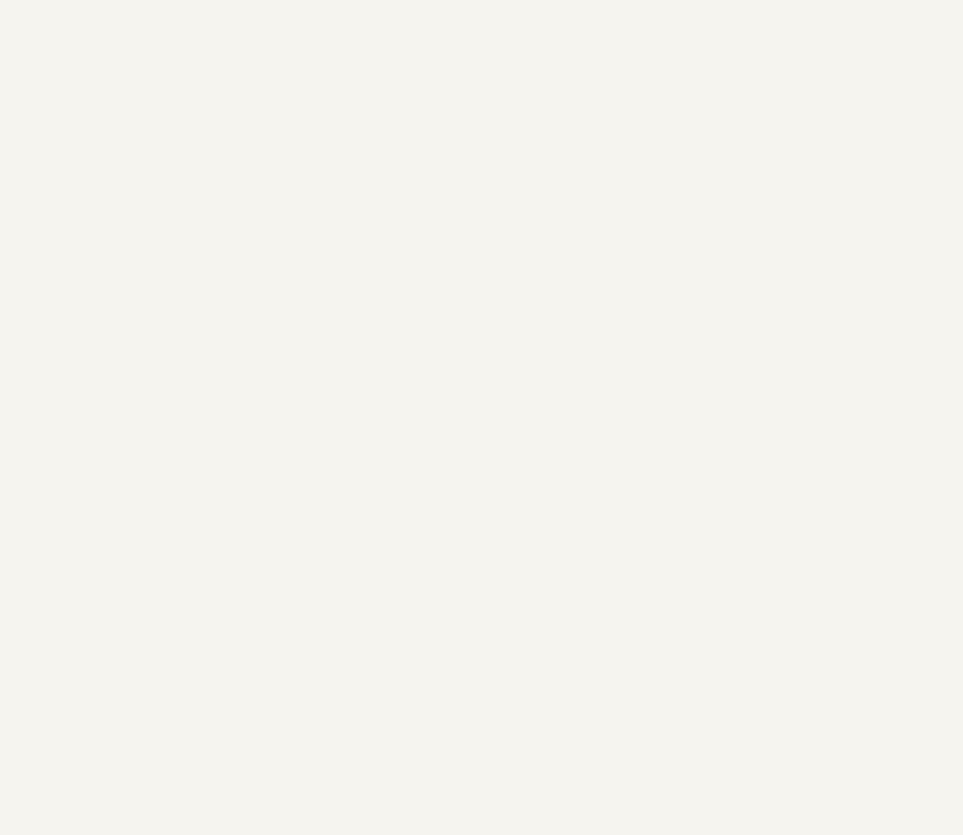
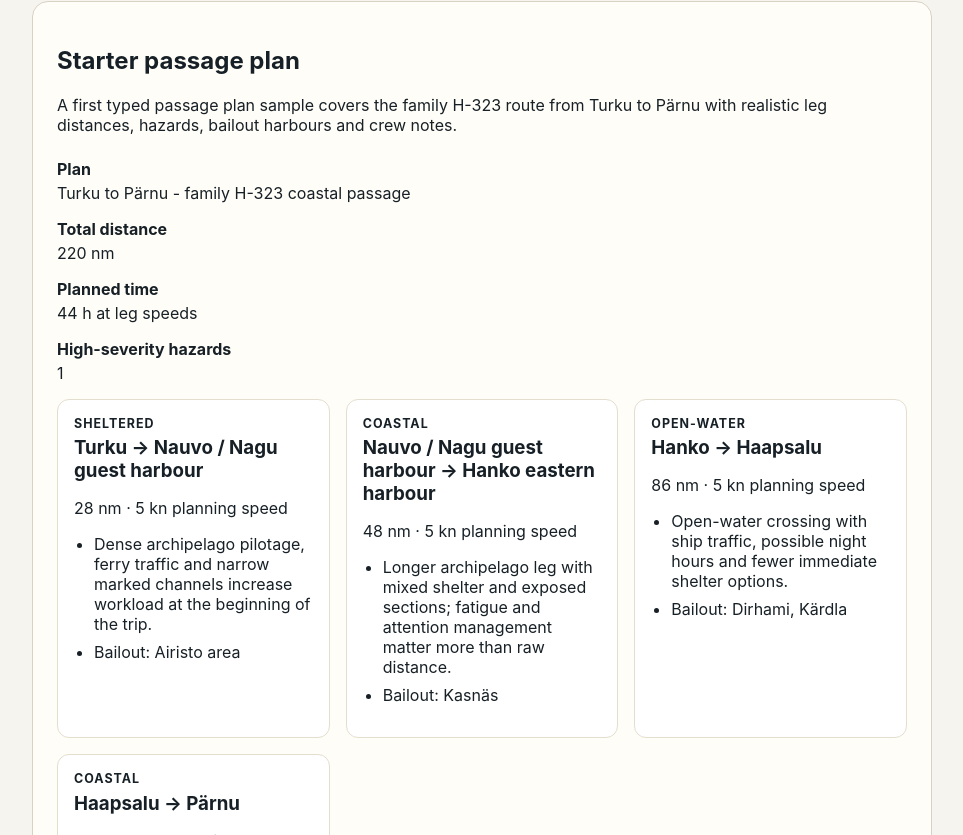
Before and after one commit to polimux/Nautikool, a SvelteKit app: page / in a window 1280 px wide. Shown: the part 1425-2260 px from the top of the page, without its empty margins (158-1121 px from the left). Before the commit the page ends 1442 px from the top, so only its background shows below. Built offline with nearby package versions, Linux system fonts and the light colour scheme.

Commit message:
feat: surface starter passage plan on landing page

```diff
--- a/src/routes/+page.svelte
+++ b/src/routes/+page.svelte
@@ -1,6 +1,8 @@
 <script lang="ts">
   import { coreChecklistTemplates, departureReadinessTemplate } from '$lib/content/checklistTemplates';
+  import { turkuToParnuFamilyPassagePlan } from '$lib/content/passagePlans';
   import { createChecklistRun, summarizeChecklistRun } from '$lib/domain/checklists';
+  import { summarizePassagePlan } from '$lib/domain/passages';
 
   const run = createChecklistRun(departureReadinessTemplate, {
     id: 'checklist-run:demo',
@@ -8,6 +10,8 @@
   });
   const summary = summarizeChecklistRun(departureReadinessTemplate, run);
   const starterTemplates = coreChecklistTemplates;
+  const starterPassagePlan = turkuToParnuFamilyPassagePlan;
+  const starterPassageSummary = summarizePassagePlan(starterPassagePlan);
 </script>
 
 <svelte:head>
@@ -65,6 +69,45 @@
             {#each template.items.slice(0, 3) as item}
               <li>{item.text}</li>
             {/each}
+          </ul>
+        </article>
+      {/each}
+    </div>
+  </section>
+
+  <section aria-labelledby="passage-title">
+    <h2 id="passage-title">Starter passage plan</h2>
+    <p>
+      A first typed passage plan sample covers the family H-323 route from Turku to Pärnu with
+      realistic leg distances, hazards, bailout harbours and crew notes.
+    </p>
+    <dl>
+      <div>
+        <dt>Plan</dt>
+        <dd>{starterPassagePlan.title}</dd>
+      </div>
+      <div>
+        <dt>Total distance</dt>
+        <dd>{starterPassageSummary.totalDistanceNm} nm</dd>
+      </div>
+      <div>
+        <dt>Planned time</dt>
+        <dd>{starterPassageSummary.totalPlannedHours} h at leg speeds</dd>
+      </div>
+      <div>
+        <dt>High-severity hazards</dt>
+        <dd>{starterPassageSummary.highSeverityHazards}</dd>
+      </div>
+    </dl>
+    <div class="leg-list">
+      {#each starterPassagePlan.legs as leg}
+        <article>
+          <p class="template-category">{leg.exposure}</p>
+          <h3>{leg.from} → {leg.to}</h3>
+          <p>{leg.distanceNm} nm · {leg.plannedSpeedKn} kn planning speed</p>
+          <ul>
+            <li>{leg.hazards[0].text}</li>
+            <li>Bailout: {leg.bailoutHarbours.map((harbour) => harbour.name).join(', ')}</li>
           </ul>
         </article>
       {/each}
@@ -129,10 +172,15 @@
     margin: 0.25rem 0 0;
   }
 
-  .template-list {
+  .template-list,
+  .leg-list {
     display: grid;
     grid-template-columns: repeat(auto-fit, minmax(260px, 1fr));
     gap: 1rem;
+  }
+
+  .leg-list {
+    margin-top: 1rem;
   }
 
   article {
```
